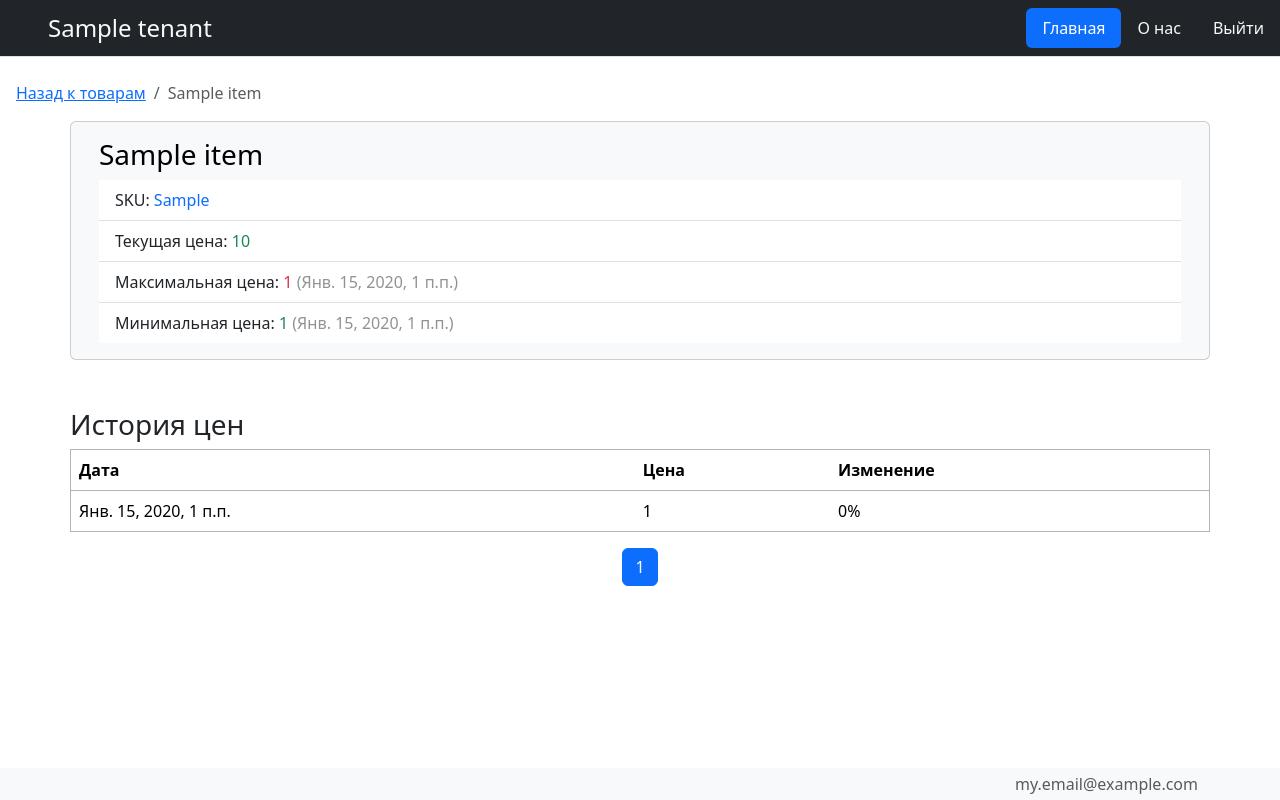
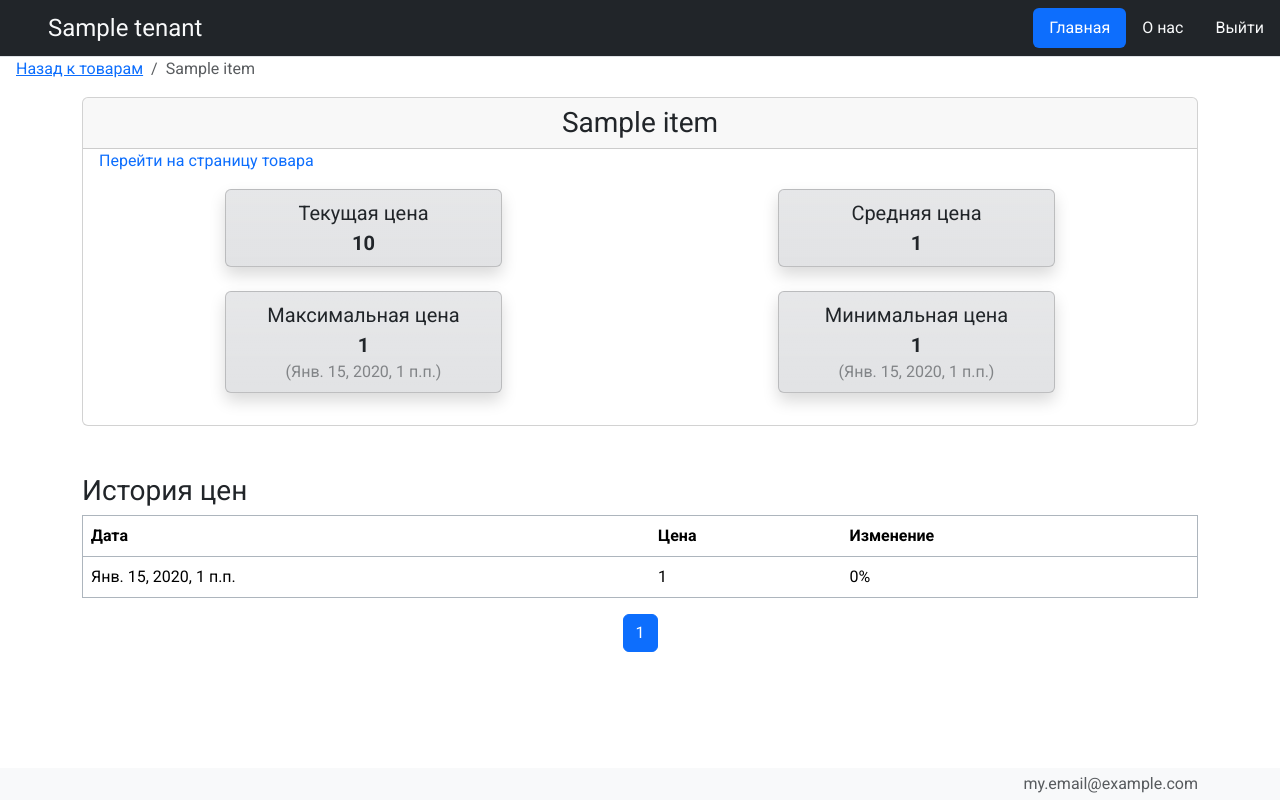
Before and after one commit to igorsimb/mp-monitor, a Django app: page /items/Sample/ in a window 1280 px wide. Run offline with Django 3.2, Linux system fonts and the light colour scheme; a user stored in the database is signed in; tables that the repository leaves empty hold one stand-in row (values such as "Sample post"); parts of the project's set-up code (start-up, migrations or seed data) failed here and were passed over; some libraries are stand-ins or nearby versions.

Commit message:
improvement(item_detail): add avg price to detail page
Item Detail page now has 4 cards for current, max, min, avg price of the item.

Added avg price property to Item's model.

```diff
--- a/main/models.py
+++ b/main/models.py
@@ -5,7 +5,7 @@ from _decimal import InvalidOperation, DivisionByZero
 from django.contrib.auth.models import Group
 from django.core.validators import MinValueValidator
 from django.db import models
-from django.db.models import Q, Max, Min
+from django.db.models import Q, Max, Min, Avg
 from django.db.models.signals import post_save
 from django.dispatch import receiver
 from django.urls import reverse
@@ -92,6 +92,11 @@ class Item(models.Model):
         return Price.objects.filter(item=self).aggregate(min_price=Min("value"))["min_price"]
 
     @property
+    def avg_price(self) -> int:
+        # In detail template  {{ item.avg_price }}
+        return int(Price.objects.filter(item=self).aggregate(avg_price=Avg("value"))["avg_price"])
+
+    @property
     def min_price_date(self) -> datetime:
         # In detail template  {{ item.min_price_date }}
         min_price = Price.objects.filter(item=self).aggregate(min_price=Min("value"))["min_price"]
--- a/main/templates/main/base.html
+++ b/main/templates/main/base.html
@@ -11,13 +11,21 @@
     <!-- Bootstrap CSS -->
     <link rel="stylesheet" href="{% static 'css/bootstrap.min.css' %}">
 
+    <!-- Custom styles -->
+    <link rel="stylesheet" href="{% static 'css/custom.css' %}">
+
+    <!-- Google fonts -->
+    <link rel="preconnect" href="https://fonts.googleapis.com">
+    <link rel="preconnect" href="https://fonts.gstatic.com" crossorigin>
+    <link href="https://fonts.googleapis.com/css2?family=Roboto:wght@400;700&display=swap" rel="stylesheet">
+
     <title>{% block title %}{% endblock title %}</title>
 </head>
 <body class="d-flex flex-column h-100">
 
 <!-- Navigation -->
 {% if user.is_authenticated %}
-    <nav class="d-flex flex-wrap justify-content-center bg-dark text-light sticky-top py-2 mb-4 border-bottom">
+    <nav class="d-flex flex-wrap justify-content-center bg-dark text-light sticky-top py-2 border-bottom">
         <a href="/" class="d-flex align-items-center mb-3 mb-md-0 me-md-auto navbar-brand">
             <svg class="bi me-2" width="40" height="32">
                 <use xlink:href="#bootstrap"></use>
@@ -33,7 +41,7 @@
     </nav>
 
 {% else %}
-    <nav class="d-flex flex-wrap justify-content-center bg-dark text-light sticky-top py-2 mb-4 border-bottom">
+    <nav class="d-flex flex-wrap justify-content-center bg-dark text-light sticky-top py-2 border-bottom">
         <a href="/" class="d-flex align-items-center mb-3 mb-md-0 me-md-auto navbar-brand">
             <svg class="bi me-2" width="40" height="32">
                 <use xlink:href="#bootstrap">Добро пожаловать!</use>
--- a/main/templates/main/item_detail.html
+++ b/main/templates/main/item_detail.html
@@ -12,34 +12,44 @@
     </nav>
 
     <div class="container">
-        <div class="row justify-content-center">
 
-            <div class="card text-bg-light">
-                <div class="card-body">
-                    <h3 class="card-title">{{ item.name }}</h3>
 
-                    <ul class="list-group list-group-flush">
-                        <li class="list-group-item">SKU:
+        {#        <div class="justify-content-center">#}
+
+        <div class="card">
+            <div class="card-header text-center h3">
+                {{ item.name }}
+            </div>
+            <div class="mx-3">
                 <a href="https://www.wildberries.ru/catalog/{{ item.sku }}/detail.aspx"
                    class="link-offset-2 link-offset-3-hover link-underline link-underline-opacity-0 link-underline-opacity-75-hover"
                    title="Посмотреть товар на Wildberries" target="_blank">
-                                {{ item.sku }}
+                    Перейти на страницу товара
                 </a>
-                        </li>
-                        <li class="list-group-item">
-                            Текущая цена: <span class="text-success">{{ item.price }}</span>
-                        </li>
-
-                        <li class="list-group-item">
-                            Максимальная цена: <span class="text-danger">{{ item.max_price }}</span>
-                            <span class="text-body-tertiary">({{  item.max_price_date }})</span>
-                        </li>
-
-                        <li class="list-group-item">
-                            Минимальная цена: <span class="text-success">{{ item.min_price }}</span>
-                            <span class="text-body-tertiary">({{  item.min_price_date }})</span>
-                        </li>
-                    </ul>
+            </div>
+            <div class="card-body">
+                <div class="row justify-content-around mb-4">
+                    <div class="shadow col-3 card p-2 text-center bg-secondary-subtle bg-gradient fs-5">
+                        <div>Текущая цена</div>
+                        <div class="fw-bold">{{ item.price }}</div>
+                    </div>
+                    <div class="shadow col-3 card p-2 text-center  bg-secondary-subtle bg-gradient fs-5">
+                        <div>Средняя цена</div>
+                        <div class="fw-bold">{{ item.avg_price }}</div>
+                    </div>
+                </div>
+                <div class="row justify-content-around mb-3">
+                    <div class="shadow col-3 card p-2 text-center bg-secondary-subtle bg-gradient fs-5">
+                        <div>Максимальная цена</div>
+                        <div class="fw-bold">{{ item.max_price }}</div>
+                        <span class="text-body-tertiary fs-6">({{ item.max_price_date }})</span>
+                    </div>
+                    <div class="shadow col-3 card p-2 text-center bg-secondary-subtle bg-gradient fs-5">
+                        <div>Минимальная цена</div>
+                        <div class="fw-bold">{{ item.min_price }}</div>
+                        <span class="text-body-tertiary fs-6">({{ item.min_price_date }})</span>
+                    </div>
+                </div>
             </div>
         </div>
 
@@ -109,7 +119,7 @@
                 {% endif %}
             </ul>
         </nav>
-        </div>
+        {#        </div>#}
     </div>
 
 {% endblock content %}
--- /dev/null
+++ b/static/css/custom.css
@@ -0,0 +1,3 @@
+body {
+    font-family: 'Roboto', sans-serif;
+}
```
Also changed, not shown: main/templates/main/item_list.html (+6 -5 lines), main/templates/main/partials/update_items_form.html (+10 -11 lines). Lines whose indentation alone changed are shown as unchanged.
